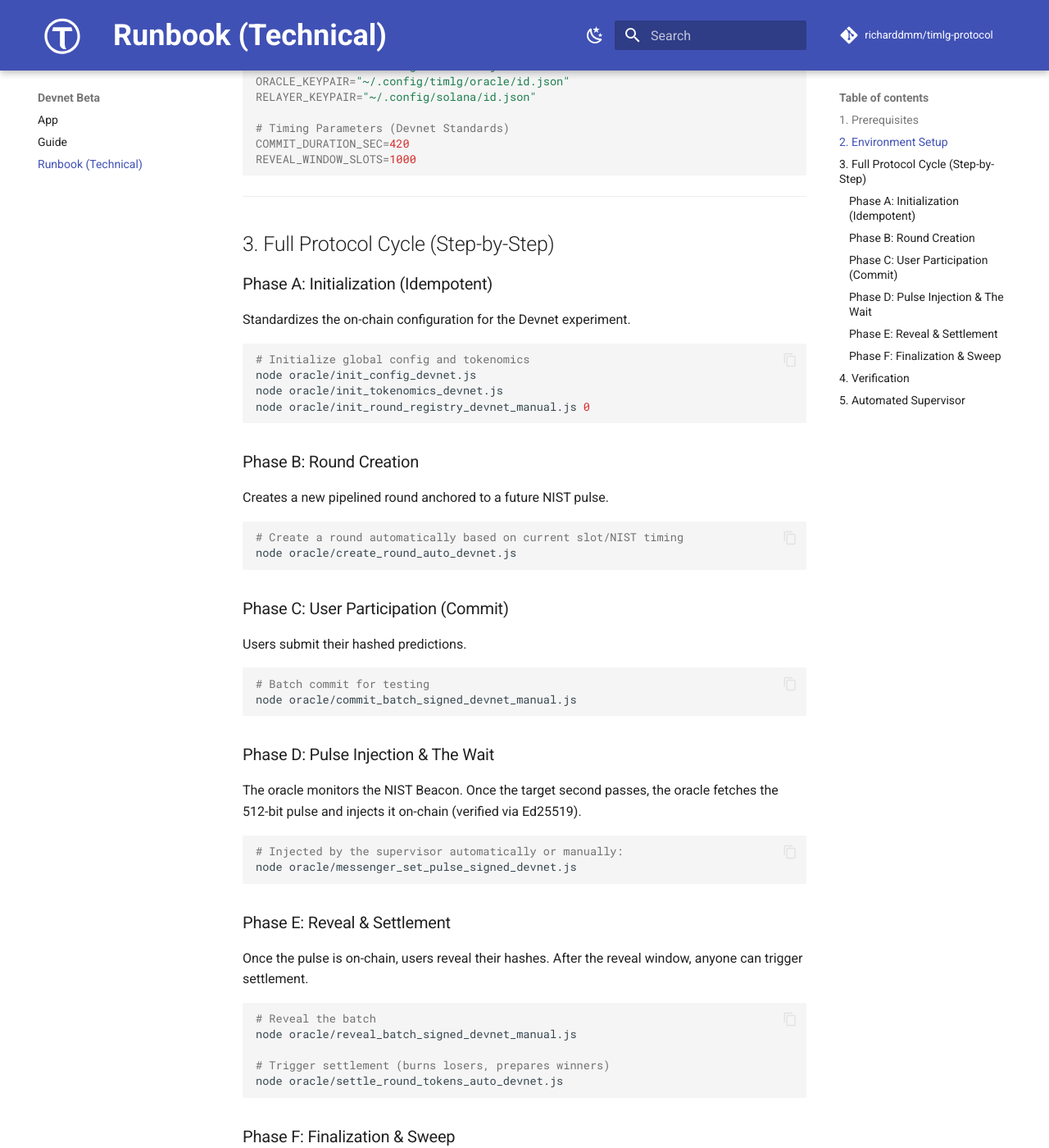
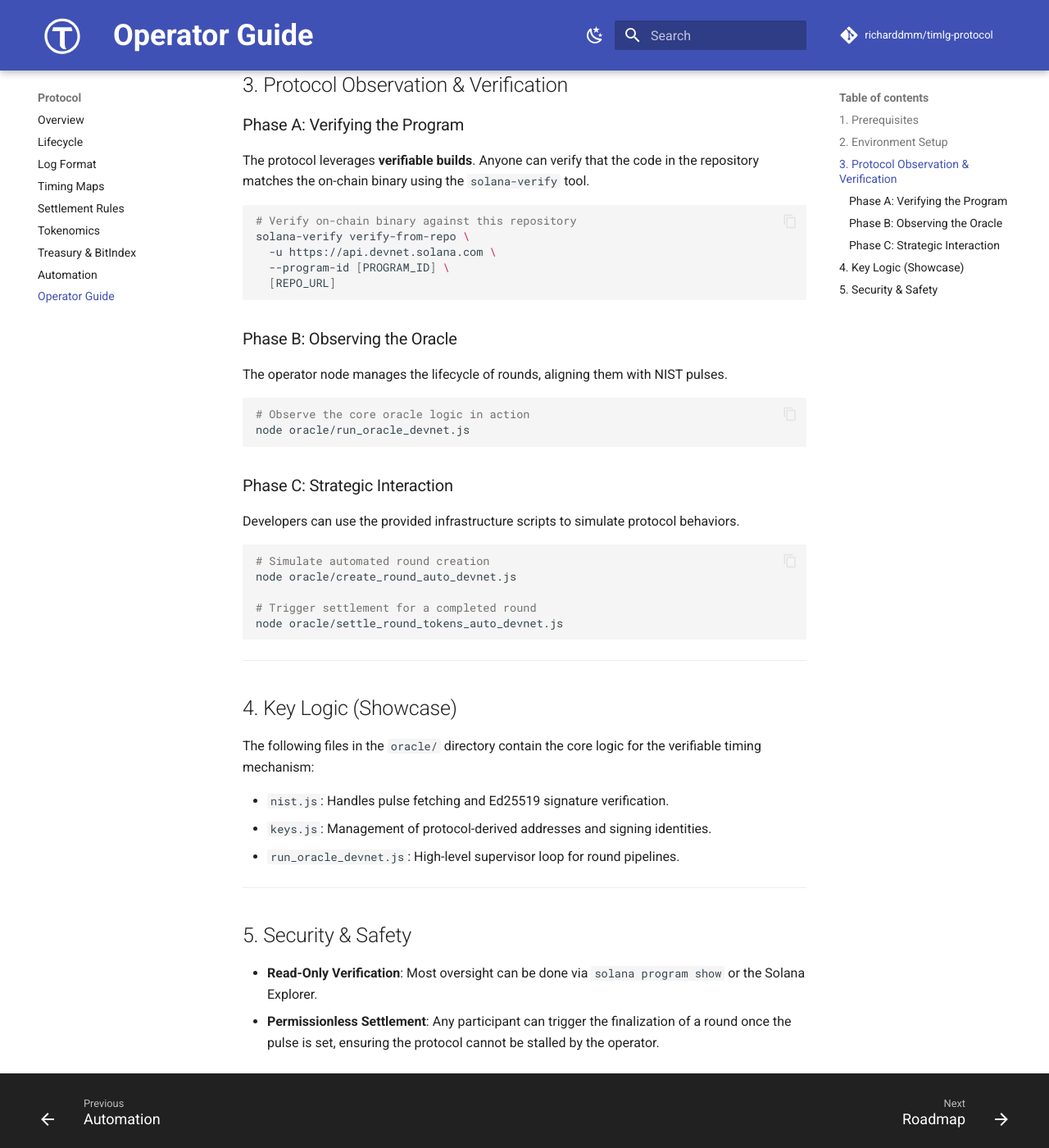
Before and after one commit to TIMLG-Protocol/timlg-protocol, an MkDocs documentation site: the page built from docs/runbook-devnet.md, in a window 1280 px wide and 1400 px high, scrolled down 868 px. Shown: the whole window at 82% size. Built offline with MkDocs 1.6.1 and Material for MkDocs 9.7.7, drawn with Linux system fonts in a browser that asks for light colours; comment, search, counter and statistics services are not loaded; some of the changed text lies outside the part shown.

Commit message:
docs: relocate technical runbook to Protocol section and align with public_export scope

````diff
--- a/docs/runbook-devnet.md
+++ b/docs/runbook-devnet.md
@@ -1,6 +1,9 @@
-# Devnet Runbook (End-to-End)
+# Operator Runbook (Devnet)
 
-This document provides a technical walkthrough for developers and grant reviewers to reproduce a full **TIMLG Protocol cycle** on Solana Devnet using the project's internal tooling.
+This document provides a technical walkthrough for developers and grant reviewers to observe and verify the **TIMLG Protocol** on Solana Devnet.
+
+> [!NOTE]
+> This runbook is designed to work with the `public_export` repository structure, focusing on verification and the core oracle infrastructure.
 
 ---
 
@@ -9,112 +12,69 @@ This document provides a technical walkthrough for developers and grant reviewer
 - **Solana CLI**: `solana 1.18.x` or higher.
 - **Node.js**: `v18.x` or `v20.x`.
 - **Anchor Framework**: `v0.29.0`.
-- **Devnet SOL**: Minimal `1.0 SOL` in your local keypair.
 
 ---
 
 ## 2. Environment Setup
 
-The oracle and automation scripts rely on a `.env` file in the root of the operator repository.
+The oracle scripts rely on a `.env` file for RPC and Program addresses.
 
 ```bash
-# RPC Configuration (HA Strategy)
-RPC_URL="https://devnet.helius-rpc.com/?api-key=YOUR_API_KEY"
-SECONDARY_RPC_URL="https://api.devnet.solana.com"
-# Strategy: "PRIMARY", "SECONDARY", or "RACE" (High Availability)
-RPC_MODE="RACE"
+# RPC Configuration
+RPC_URL="https://api.devnet.solana.com"
 
 # Protocol Identities
 PROGRAM_ID="GeA3JqAjAWBCoW3JVDbdTjEoxfUaSgtHuxiAeGG5PrUP"
 TIMLG_MINT="7kpdb6snovzpm5T5rU6BKJspX7qMUwaSVv9Ki5zqSHjy"
-
-# Authority Keypairs
-ADMIN_KEYPAIR="~/.config/solana/id.json"
-ORACLE_KEYPAIR="~/.config/timlg/oracle/id.json"
-RELAYER_KEYPAIR="~/.config/solana/id.json"
-
-# Timing Parameters (Devnet Standards)
-COMMIT_DURATION_SEC=420
-REVEAL_WINDOW_SLOTS=1000
 ```
 
 ---
 
-## 3. Full Protocol Cycle (Step-by-Step)
+## 3. Protocol Observation & Verification
 
-### Phase A: Initialization (Idempotent)
-Standardizes the on-chain configuration for the Devnet experiment.
+### Phase A: Verifying the Program
+The protocol leverages **verifiable builds**. Anyone can verify that the code in the repository matches the on-chain binary using the `solana-verify` tool.
 
 ```bash
-# Initialize global config and tokenomics
-node oracle/init_config_devnet.js
-node oracle/init_tokenomics_devnet.js
-node oracle/init_round_registry_devnet_manual.js 0
+# Verify on-chain binary against this repository
+solana-verify verify-from-repo \
+  -u https://api.devnet.solana.com \
+  --program-id [PROGRAM_ID] \
+  [REPO_URL]
 ```
 
-### Phase B: Round Creation
-Creates a new pipelined round anchored to a future NIST pulse.
+### Phase B: Observing the Oracle
+The operator node manages the lifecycle of rounds, aligning them with NIST pulses.
 
 ```bash
-# Create a round automatically based on current slot/NIST timing
-node oracle/create_round_auto_devnet.js
+# Observe the core oracle logic in action
+node oracle/run_oracle_devnet.js
 ```
 
-### Phase C: User Participation (Commit)
-Users submit their hashed predictions.
+### Phase C: Strategic Interaction
+Developers can use the provided infrastructure scripts to simulate protocol behaviors.
 
 ```bash
-# Batch commit for testing
-node oracle/commit_batch_signed_devnet_manual.js
-```
+# Simulate automated round creation
+node oracle/create_round_auto_devnet.js
 
-### Phase D: Pulse Injection & The Wait
-The oracle monitors the NIST Beacon. Once the target second passes, the oracle fetches the 512-bit pulse and injects it on-chain (verified via Ed25519).
-
-```bash
-# Injected by the supervisor automatically or manually:
-node oracle/messenger_set_pulse_signed_devnet.js
-```
-
-### Phase E: Reveal & Settlement
-Once the pulse is on-chain, users reveal their hashes. After the reveal window, anyone can trigger settlement.
-
-```bash
-# Reveal the batch
-node oracle/reveal_batch_signed_devnet_manual.js
-
-# Trigger settlement (burns losers, prepares winners)
+# Trigger settlement for a completed round
 node oracle/settle_round_tokens_auto_devnet.js
-```
-
-### Phase F: Finalization & Sweep
-Closing the round and reclaiming unused resources.
-
-```bash
-# Finalize round state
-node oracle/finalize_round_devnet_manual.js
-
-# Sweep remaining values to treasury
-node oracle/sweep_round_manual.js
 ```
 
 ---
 
-## 4. Verification
+## 4. Key Logic (Showcase)
 
-Audit the round state at any time to verify integrity:
+The following files in the `oracle/` directory contain the core logic for the verifiable timing mechanism:
 
-```bash
-# Inspect the round state and ticket outcomes
-node oracle/print_round_devnet.js --round [ROUND_ID]
-node oracle/inspect_round_tickets.js --round [ROUND_ID]
-```
+- `nist.js`: Handles pulse fetching and Ed25519 signature verification.
+- `keys.js`: Management of protocol-derived addresses and signing identities.
+- `run_oracle_devnet.js`: High-level supervisor loop for round pipelines.
 
 ---
 
-## 5. Automated Supervisor
-For continuous operation (24/7), the protocol runs a supervisor that pipelines all the above steps:
+## 5. Security & Safety
 
-```bash
-./oracle/run_operator_supervisor_devnet.sh
-```
+- **Read-Only Verification**: Most oversight can be done via `solana program show` or the Solana Explorer.
+- **Permissionless Settlement**: Any participant can trigger the finalization of a round once the pulse is set, ensuring the protocol cannot be stalled by the operator.
--- a/mkdocs.yml
+++ b/mkdocs.yml
@@ -64,7 +64,6 @@ nav:
   - Devnet Beta:
       - App: beta.md
       - Guide: devnet_guide.md
-      - Runbook (Technical): runbook-devnet.md
   - Whitepaper:
       - Overview: whitepaper/index.md
       - Changelog: whitepaper/changelog.md
@@ -77,6 +76,7 @@ nav:
       - Tokenomics: protocol/tokenomics.md
       - Treasury & BitIndex: protocol/treasury_bitindex.md
       - Automation: protocol/automation.md
+      - Operator Guide: runbook-devnet.md
 
   - Roadmap: roadmap/index.md
   - Security & Control:
````
